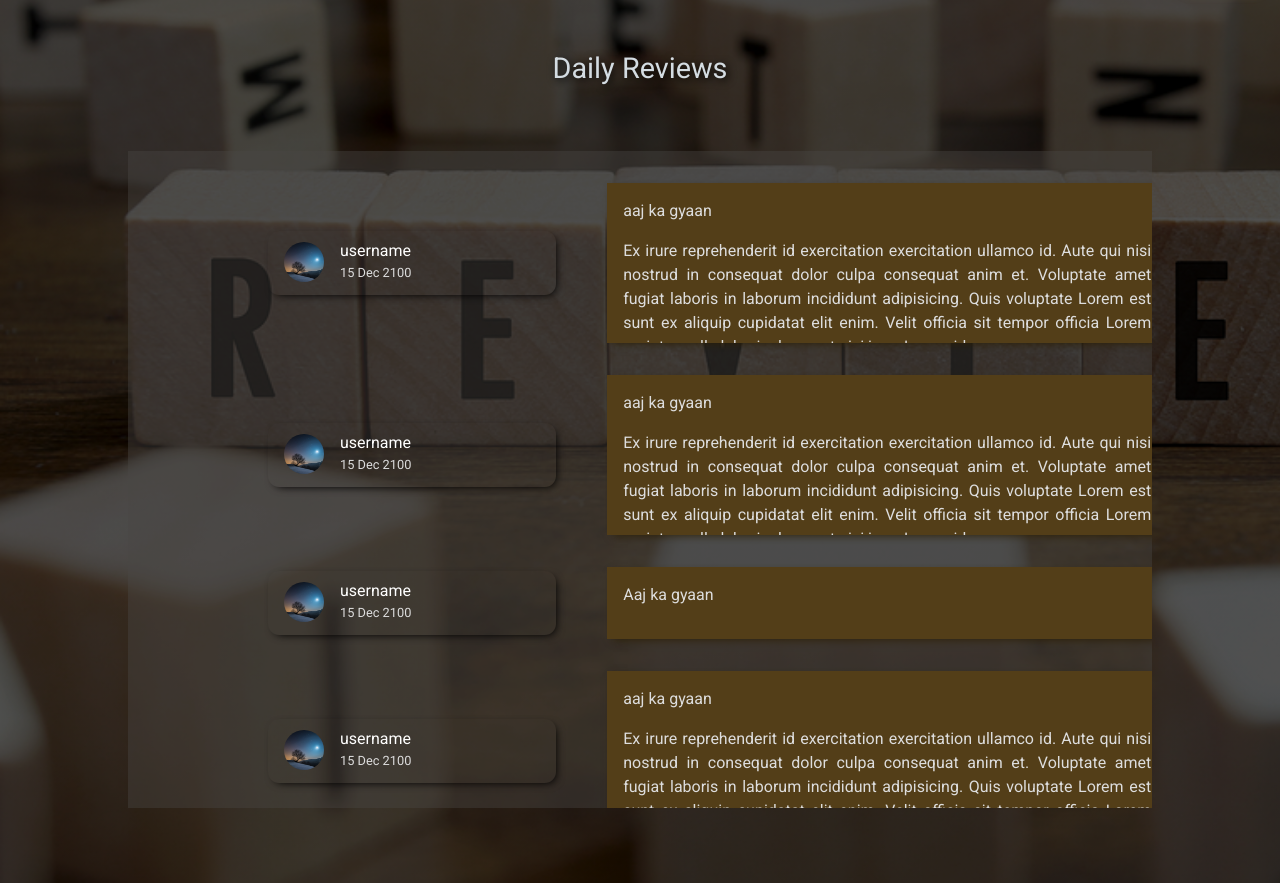
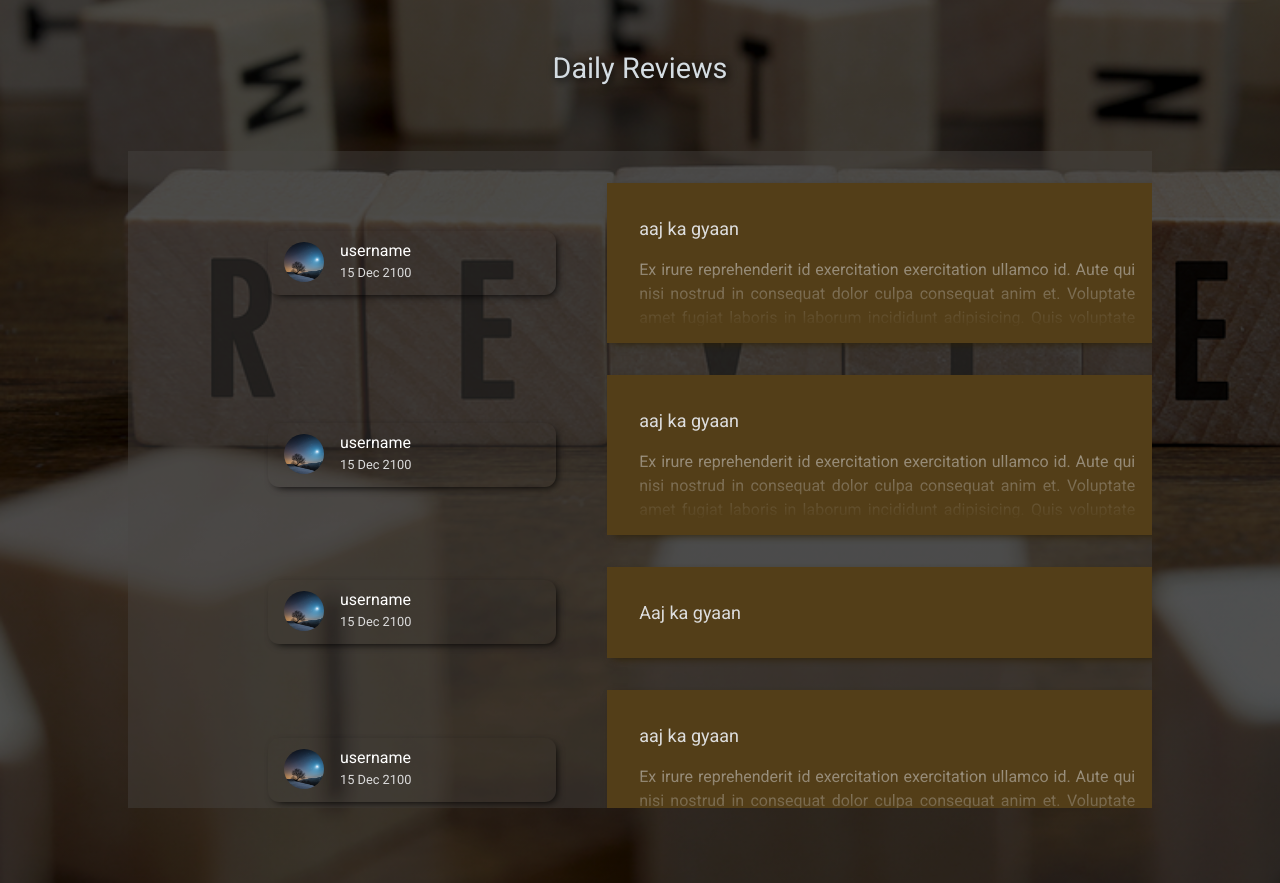
Before and after one commit to shalearkane/DailyReview, a Django app: page /review/ in a window 1280 px wide. Shown: the part 56-939 px from the top of the page. Run offline with Django 4.2, Linux system fonts and the light colour scheme; the visitor is signed in with stand-in values (Sample User, id 1); data that the repository does not hold is empty; some libraries are stand-ins or nearby versions.

Commit message:
Updated feed.html

```diff
--- a/static/feed.css
+++ b/static/feed.css
@@ -82,26 +82,41 @@
     max-height: 10rem;
     overflow: hidden;
     text-decoration: none;
-    padding: 1rem;
+    padding: 1.0rem;
     color: #ddd;
     transition: 0.3s;
     transition-timing-function: ease-out;
     box-shadow: 3px 3px 9px -3px rgb(43, 30, 3);
+    border: 1rem solid rgb(83, 62, 24);
 }
 
-.review-title p:last-child {
+.review-title p:first-child {
+    font-size: large;
+    margin-bottom: 0;
+}
+
+.review-title p:nth-child(2) {
     text-align: justify;
+    background-image: linear-gradient(#ddd, transparent);
+    background-position-y: -3.1rem;
+    -webkit-background-clip: text;
+    -moz-background-clip: text;
+    -webkit-text-fill-color: transparent;
+    -moz-text-fill-color: transparent;
+    margin-top: 1rem;
 }
 
 .review-title:hover {
     transform: scale(1.02);
     background-color: rgb(56, 41, 13);
     color: #ddd;
+    border: 1rem solid rgb(56, 41, 13);
 }
 
 .review-title:active {
     background-color: rgb(83, 62, 24);
     transform: scale(1);
+    border: 1rem solid rgb(83, 62, 24);
 }
 
 /* .middle-line {
--- a/templates/review/feed.html
+++ b/templates/review/feed.html
@@ -28,7 +28,7 @@
                             <div><img src="{% static 'images/sample_friend.jpg' %}"></div>
                             <div><p>username</p><p>15 Dec 2100</p></div>
                         </div>
-                        <a href="" class="review-title"><p>Aaj ka gyaan</p><p> </p></a>
+                        <a href="" class="review-title"><p>Aaj ka gyaan</p></a>
                     </div>
                     <div class="review">
                         <div class="username-date">
```
